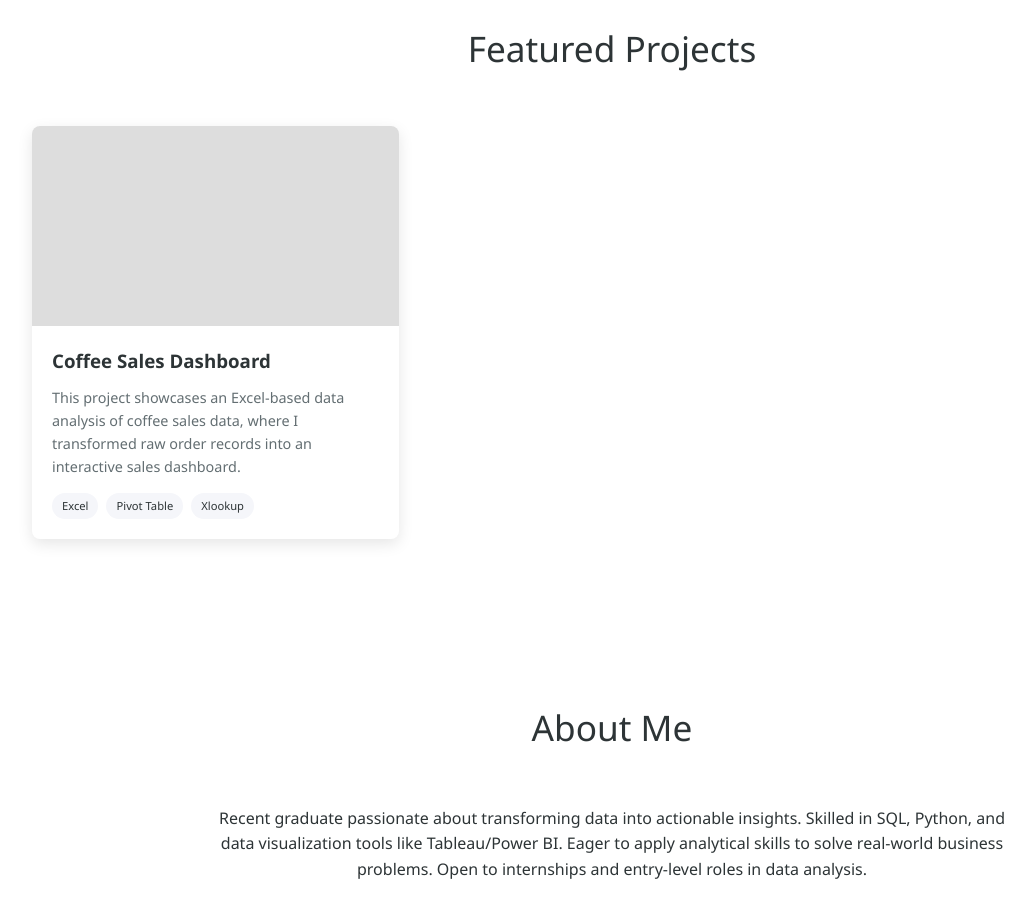
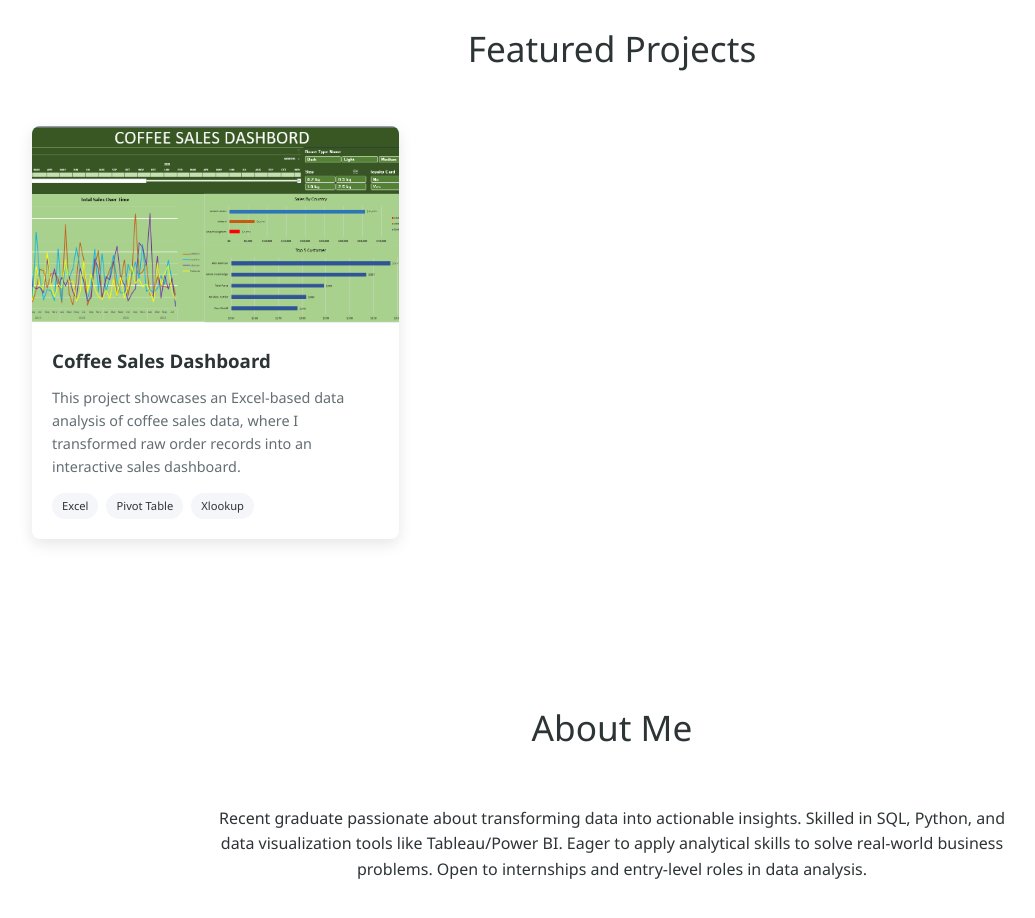
Before and after one commit to NawafAlsalmi/NawafAlsalmi.github.io, a plain HTML site: page index.html in a window 1280 px wide. Shown: the part 860-1778 px from the top of the page, without its empty margins (28-1063 px from the left). Drawn offline with Linux system fonts and the light colour scheme.

Commit message:
Update index.html

```diff
--- a/index.html
+++ b/index.html
@@ -221,7 +221,7 @@
                     <!-- Clickable overlay for the entire card -->
                     <a href="https://github.com/NawafAlsalmi/coffeeOrdersDataProject.git" class="project-link-overlay" target="_blank" rel="noopener noreferrer" aria-label="View Coffee Sales Dashboard project"></a>
 
-                    <div class="project-img" style="background-image: url('img/CoffeeSalesDashbored.png')"></div>
+                    <div class="project-img" style="background-image: url('CoffeeSalesDashbored.png')"></div>
                     <div class="project-info">
                         <h3>Coffee Sales Dashboard</h3>
                         <p>This project showcases an Excel-based data analysis of coffee sales data, where I transformed raw order records into an interactive sales dashboard.</p>
```
